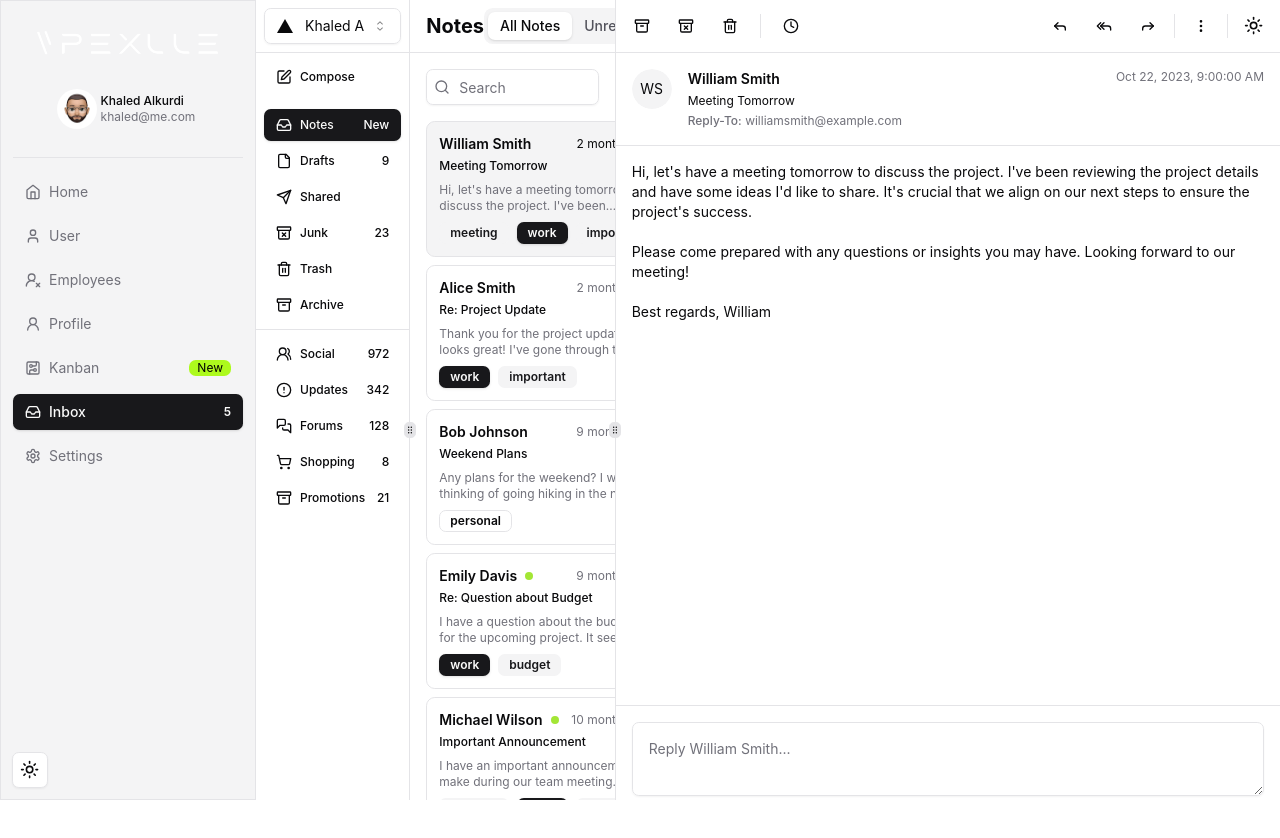
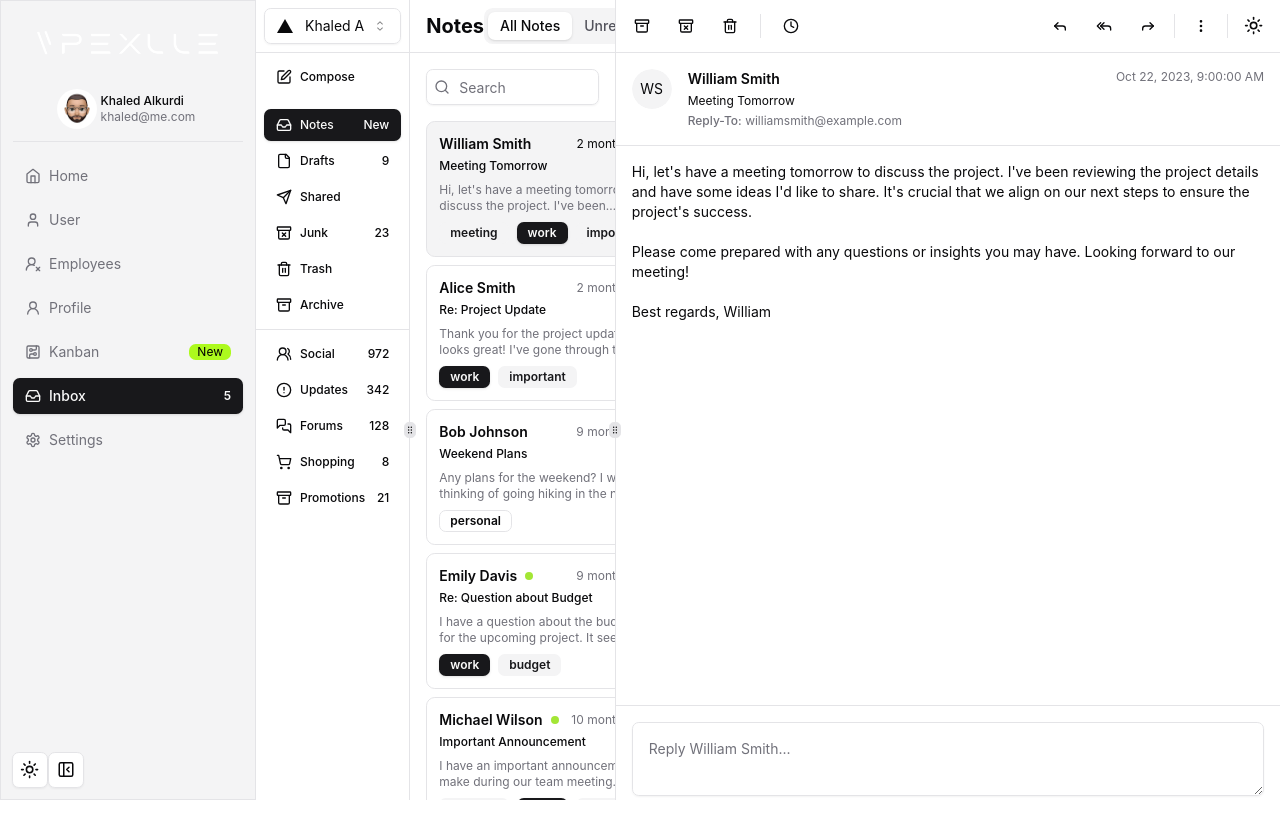
Before and after one commit to pexllecn/pexllecn, a Next.js app: page /dashboard/inbox in a window 1280 px wide. Built offline with nearby package versions, Linux system fonts and the light colour scheme.

Commit message:
updated the sidebar

```diff
--- a/app/dashboard/layout.tsx
+++ b/app/dashboard/layout.tsx
@@ -1,4 +1,3 @@
-import { SpeedInsights } from "@vercel/speed-insights/next"
 import Header from "@/components/layout/header";
 import Sidebar from "@/components/layout/sidebar";
 import type { Metadata } from "next";
--- a/app/globals.css
+++ b/app/globals.css
@@ -62,3 +62,27 @@
     @apply bg-background text-foreground;
   }
 }
+
+.sidebar {
+  transition: width 0.3s ease;
+  width: 256px; /* Default expanded width */
+}
+
+.sidebar.collapsed {
+  width: 64px; /* Collapsed width */
+  overflow: hidden;
+  transition: width 0.3s ease; /* Add width transition */
+}
+
+.sidebar.collapsed:hover {
+  width: 256px; /* Width on hover */
+}
+
+.sidebar.collapsed span {
+  opacity: 0; /* Hide text by default */
+  transition: opacity 0.3s ease; /* Add opacity transition */
+}
+
+.sidebar.collapsed:hover span {
+  opacity: 1; /* Show text on hover */
+}
--- a/components/dashboard-nav.tsx
+++ b/components/dashboard-nav.tsx
@@ -1,5 +1,3 @@
-"use client";
-
 import Link from "next/link";
 import { usePathname } from "next/navigation";
 
@@ -7,13 +5,16 @@ import { Icons } from "@/components/icons";
 import { cn } from "@/lib/utils";
 import { NavItem } from "@/types";
 import { Dispatch, SetStateAction } from "react";
+import React, { useState } from "react"; // Import useState
+
 
 interface DashboardNavProps {
   items: NavItem[];
   setOpen?: Dispatch<SetStateAction<boolean>>;
+  isCollapsed: boolean; // Add this line
 }
 
-export function DashboardNav({ items, setOpen }: DashboardNavProps) {
+export function DashboardNav({ items, setOpen, isCollapsed }: DashboardNavProps) { // Add isCollapsed here
   const path = usePathname();
 
   if (!items?.length) {
@@ -29,25 +30,18 @@ export function DashboardNav({ items, setOpen }: DashboardNavProps) {
 
         return (
           item.href && (
-            <Link
-              key={index}
-              href={item.disabled ? "/" : item.href}
-              onClick={() => {
-                if (setOpen) setOpen(false);
-              }}
-            >
+            <Link key={index} href={item.disabled ? "/" : item.href} onClick={() => setOpen?.(false)}>
               <span
                 className={cn(
                   "group flex items-center rounded-md px-3 py-2 text-sm text-muted-foreground hover:bg-accent",
                   (isHome || isActive) ? "bg-primary text-primary-foreground shadow font-medium hover:bg-primary/90 rounded-md justify-start" : "transparent",
                   item.disabled && "cursor-not-allowed opacity-80"
                 )}
-
               >
                 <Icon className="mr-2 h-4 w-4" />
-                <span>{item.title}</span>
-                {item.count && <span className="ml-auto text-xs font-semibold">{item.count}</span>}
-                {item.tag && <span className="ml-auto bg-[#adfa1d] text-black text-xs px-2 rounded-md">{item.tag}</span>}
+                {isCollapsed ? null : <span>{item.title}</span>} {/* Text appears when sidebar is extended */}
+                {isCollapsed ? null : item.count && <span className="ml-auto text-xs font-semibold">{item.count}</span>}
+                {isCollapsed ? null : item.tag && <span className="ml-auto bg-[#adfa1d] text-black text-xs px-2 rounded-md">{item.tag}</span>}
               </span>
             </Link>
           )
--- a/components/layout/sidebar.tsx
+++ b/components/layout/sidebar.tsx
@@ -3,19 +3,21 @@ import { DashboardNav } from "@/components/dashboard-nav";
 import { navItems } from "@/constants/data";
 import { cn } from "@/lib/utils";
 import { UserNav } from "./user-nav";
-import { Moon, Sun } from "lucide-react"
-import { Button } from "@/components/ui/button"
-import { useTheme } from "next-themes"
-import * as React from "react"
+import { Moon, PanelLeftClose, PanelLeftOpen, Sun } from "lucide-react";
+import { Button } from "@/components/ui/button";
+import { useTheme } from "next-themes";
+import React, { useState } from 'react';
 import { MobileSidebar } from "./mobile-sidebar";
 import { Separator } from "@/components/ui/separator"
 import { Badge } from "@/components/ui/badge"
+
 import {
   Tooltip,
   TooltipContent,
   TooltipProvider,
   TooltipTrigger,
 } from "@/components/ui/tooltip"
+
 
 
 
@@ -28,7 +30,22 @@ interface SidebarProps extends React.HTMLAttributes<HTMLDivElement> {
 
 export default function Sidebar({ className }: SidebarProps) {
   const { theme, setTheme } = useTheme();
-  const [logo, setLogo] = React.useState("/pexlle.png"); // Initialize logo state with dark logo
+  const [logo, setLogo] = React.useState("/pexlle.png");
+  const [isCollapsed, setIsCollapsed] = useState(false); // State to manage sidebar collapse
+  const [canHover, setCanHover] = useState(true);
+  const [disableHover, setDisableHover] = useState(false);
+
+
+
+  const toggleCollapse = () => {
+    setIsCollapsed(!isCollapsed);
+    setDisableHover(true);
+
+    setTimeout(() => {
+      setDisableHover(false);
+    }, 300); // Adjust the time based on your sidebar transition time
+  };
+
 
   React.useEffect(() => {
     // Update the logo based on the theme
@@ -41,8 +58,10 @@ export default function Sidebar({ className }: SidebarProps) {
 
   return (
 
-    <div className={cn("flex flex-col h-full border bg-muted", className)}>
+<div className={cn("sidebar flex flex-col h-full border bg-muted", className, { 'collapsed': isCollapsed, 'disable-hover': disableHover })}>
+
       <div className="overflow-auto">
+
 
       <div className="space-y-4 py-4 hidden md:block">
           {/* Use the logo state for rendering */}
@@ -58,11 +77,11 @@ export default function Sidebar({ className }: SidebarProps) {
             </div>
             </div>
 
-      <div className="space-y-4 py-4">
+      <div className="overflow-auto">
         <div className="px-3 py-2">
           <div className="space-y-1">
           <Separator className="mb-4" />
-            <DashboardNav items={navItems} />
+            <DashboardNav items={navItems} isCollapsed={false} />
             </div>
             </div>
 
@@ -82,6 +101,21 @@ export default function Sidebar({ className }: SidebarProps) {
     <TooltipContent>Light/Dark</TooltipContent>
   </Tooltip>
 </TooltipProvider>
+
+<TooltipProvider delayDuration={100}>
+  <Tooltip>
+    <TooltipTrigger asChild>
+      <Button onClick={toggleCollapse} className="p-2" variant="outline" size="icon">
+        {isCollapsed
+          ? <PanelLeftOpen className="h-[1.2rem] w-[1.2rem]" /> // Icon for expand
+          : <PanelLeftClose className="h-[1.2rem] w-[1.2rem]" />  // Icon for collapse
+        }
+        </Button>
+    </TooltipTrigger>
+    <TooltipContent>Toggle sidebar</TooltipContent>
+  </Tooltip>
+</TooltipProvider>
+
 
       </footer>
 
--- a/components/mail-display.tsx
+++ b/components/mail-display.tsx
@@ -1,7 +1,10 @@
 "use client"
 
 import * as React from "react"
-import { format, addDays, addHours, nextSaturday } from 'date-fns';
+import addDays from "date-fns/addDays"
+import addHours from "date-fns/addHours"
+import format from "date-fns/format"
+import nextSaturday from "date-fns/nextSaturday"
 import {
   Archive,
   ArchiveX,
--- a/package.json
+++ b/package.json
@@ -77,6 +77,7 @@
     "eslint": "^8",
     "eslint-config-next": "14.0.4",
     "postcss": "^8",
+    "postcss-nested": "^6.0.1",
     "tailwindcss": "^3.3.0",
     "typescript": "^5"
   }
```
Also changed, not shown: 1 other file (tests, documents, lock files or other folders).
